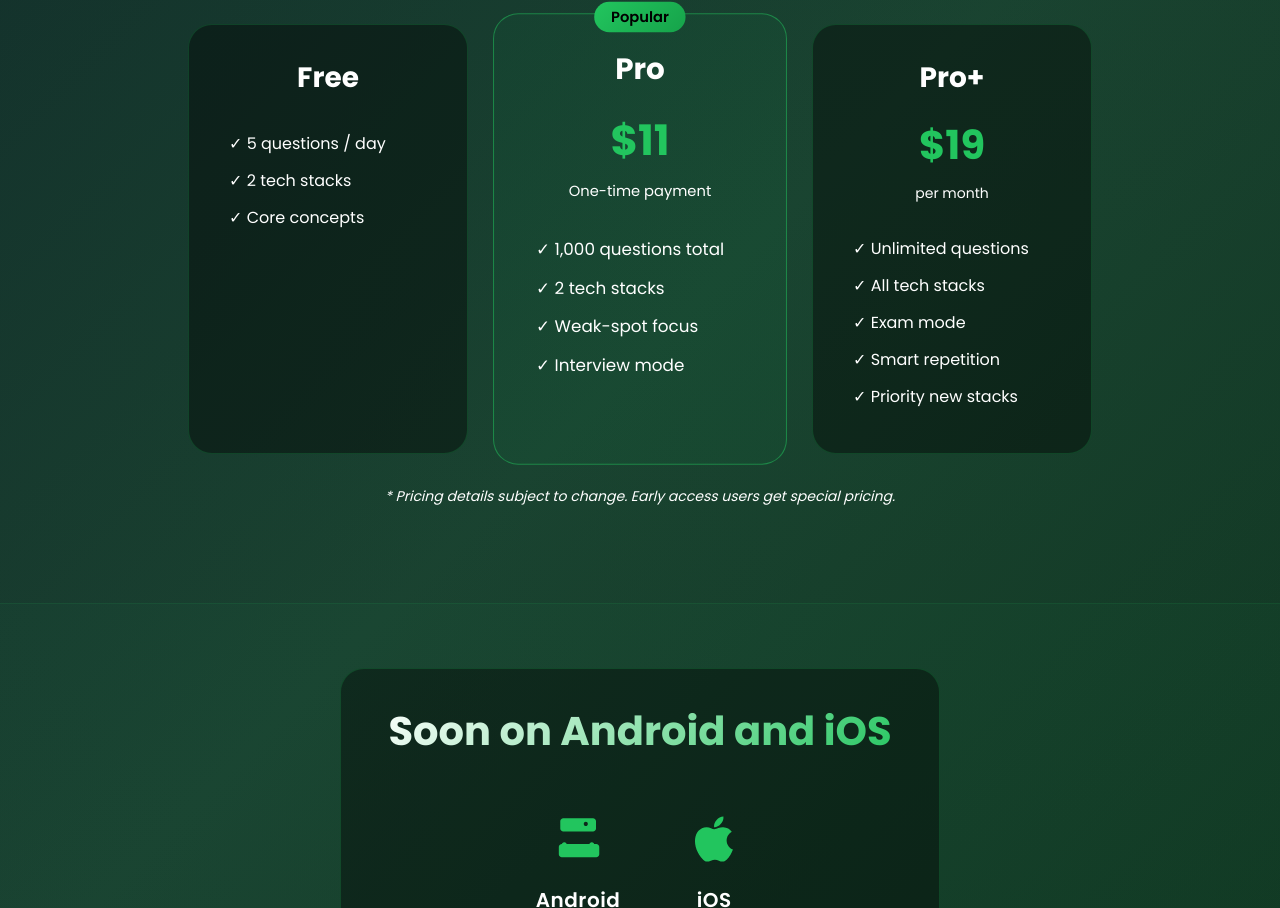
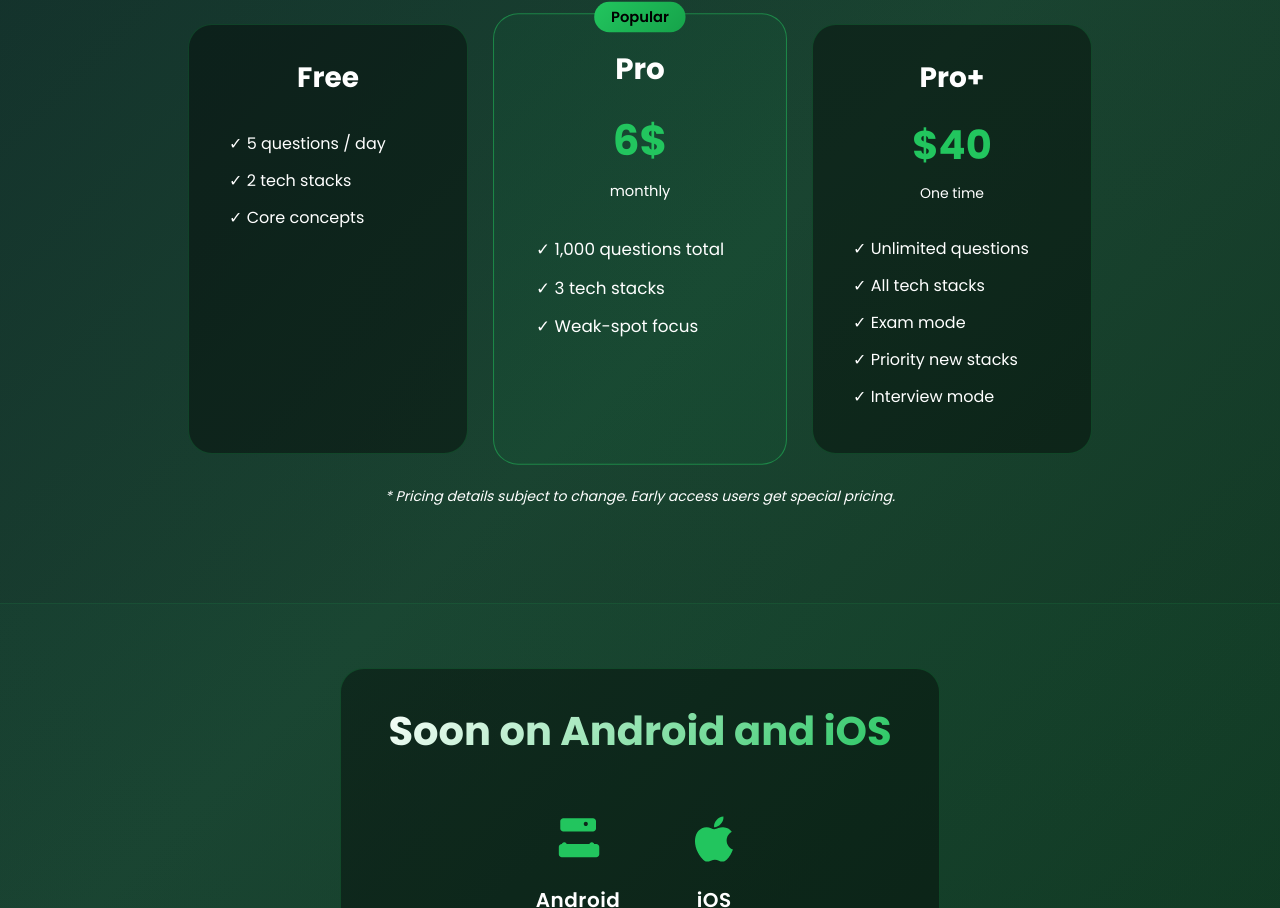
Before and after one commit to abdalla980/CodeReflex-Landing-page, a React (Vite) app: page / in a window 1280 px wide. Shown: the part 4372-5280 px from the top of the page. Built offline with nearby package versions, Linux system fonts and the light colour scheme.

Commit message:
changed pricing

```diff
--- a/src/components/sections/Pricing.tsx
+++ b/src/components/sections/Pricing.tsx
@@ -14,26 +14,26 @@ const pricingPlans = [
     },
     {
         name: 'Pro',
-        price: '$11',
-        priceNote: 'One-time payment',
+        price: '6$',
+        priceNote: 'monthly',
         features: [
             '✓ 1,000 questions total',
-            '✓ 2 tech stacks',
+            '✓ 3 tech stacks',
             '✓ Weak-spot focus',
-            '✓ Interview mode'
         ],
         featured: true
     },
     {
         name: 'Pro+',
-        price: '$19',
-        priceNote: 'per month',
+        price: '$40',
+        priceNote: 'One time',
         features: [
             '✓ Unlimited questions',
             '✓ All tech stacks',
             '✓ Exam mode',
-            '✓ Smart repetition',
-            '✓ Priority new stacks'
+            '✓ Priority new stacks',
+            '✓ Interview mode'
+
         ],
         featured: false
     }
```
